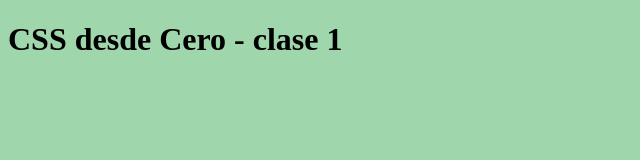
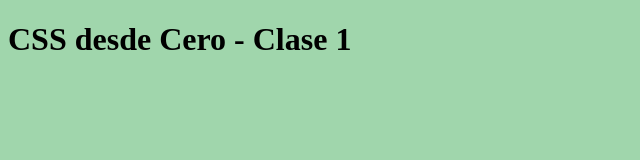
Before and after one commit to brian-mhv/Cascade-Style-Sheets, a plain HTML site: page index.html in a window 1280 px wide. Shown: the full height of the page, 0-640 px from the left. Drawn offline with Linux system fonts and the light colour scheme.

```diff
--- a/index.html
+++ b/index.html
@@ -9,7 +9,7 @@
     <link rel="stylesheet" href="style.css">
 </head>
 <body>
-    <h1>CSS desde Cero - clase 1</h1>
+    <h1>CSS desde Cero - Clase 1</h1>
 
 </body>
 </html>
```
